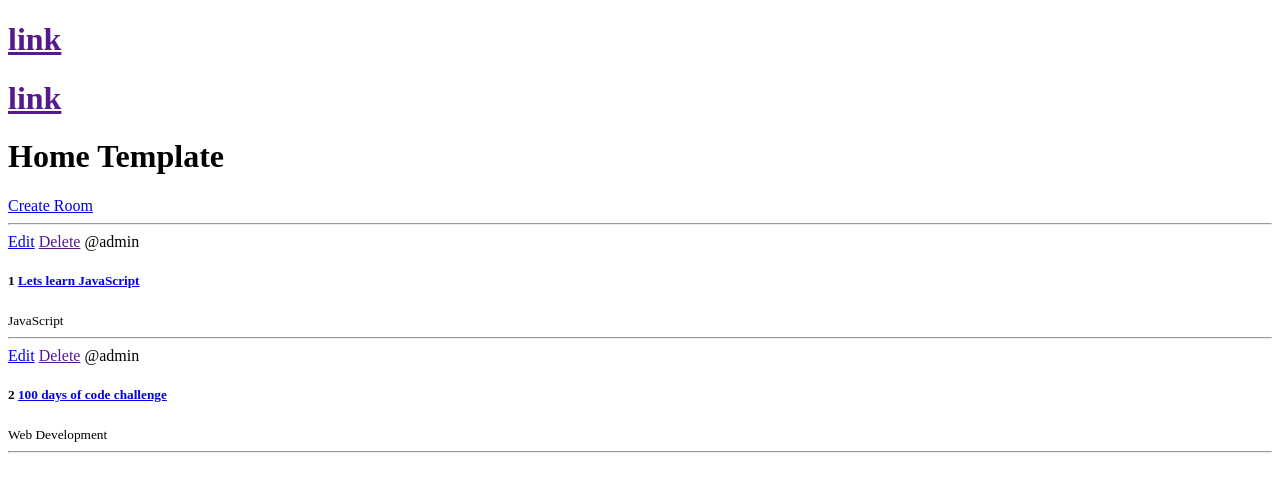
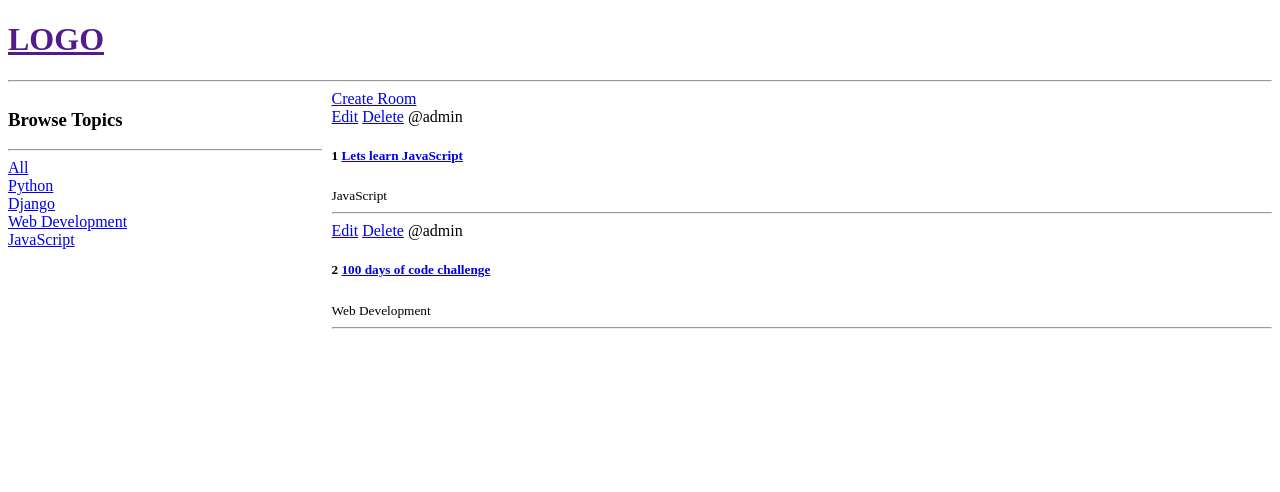
Before and after one commit to DmitriyRiabko/StudyBudy, a Django app: page / in a window 1280 px wide. Shown: the top 492 px of the page. Run offline with Django 5.2, Linux system fonts and the light colour scheme; data comes from the database, SQL or seed files in the repository.

Commit message:
somy styles changes

```diff
--- a/base/templates/base/home.html
+++ b/base/templates/base/home.html
@@ -1,16 +1,39 @@
 {% extends "main.html" %} {% block content %}
-<b><h1>Home Template</h1></b>
+
+<style>
+  .home-container {
+    display: grid;
+    grid-template-columns: 1fr 3fr;
+    gap: 10px;
+  }
+</style>
+
+<div class="home-container">
+  <div>
+    <h3>Browse Topics</h3>
+    <hr />
 
     <div>
+      <a href="{% url 'home' %}">All</a>
+    </div>
 
-  <a href="{% url "create-room"  %}">Create Room</a>
-  <hr>
+
+    {% for topic in topics %}
+    <div>
+      <a href="{% url 'home' %}?q={{topic.name}}">{{topic.name}}</a>
+    </div>
+
+    {% endfor %}
+  </div>
+
+  <div>
+    <a href="{% url 'create-room' %}">Create Room </a>
 
     <div>
       {% for room in rooms %}
       <div>
-      <a href="{% url "update-room" room.id %}">Edit</a>
-      <a href="">Delete</a>
+        <a href="{% url 'update-room' room.id %}">Edit</a>
+        <a href="{% url 'delete-room' room.id %}">Delete</a>
 
         <span>@{{room.host.username}}</span>
         <h5>{{room.id}} <a href="room/{{room.id}}">{{room.name}}</a></h5>
@@ -21,5 +44,6 @@
       {% endfor %}
     </div>
   </div>
+</div>
 
 {% endblock content %}
--- a/templates/navbar.html
+++ b/templates/navbar.html
@@ -1,5 +1,5 @@
 <a href="">
-    <h1>link</h1>
-</a><a href="">
-    <h1>link</h1>
+    <h1>LOGO</h1>
+
 </a>
+<hr>
```
Also changed, not shown: base/templates/base/delete.html (+15 -0 lines). Lines whose indentation alone changed are shown as unchanged.
